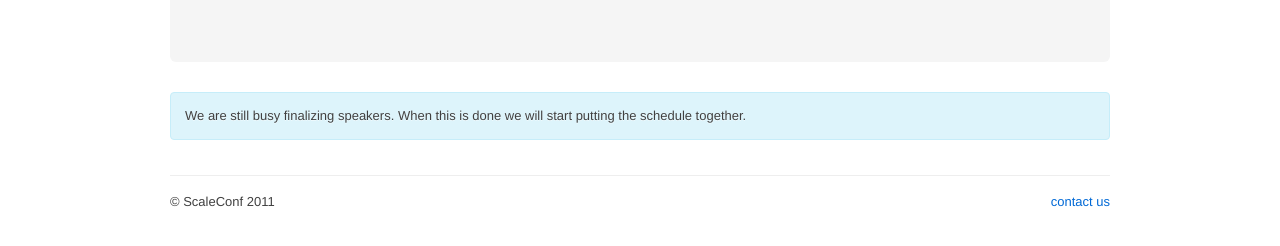
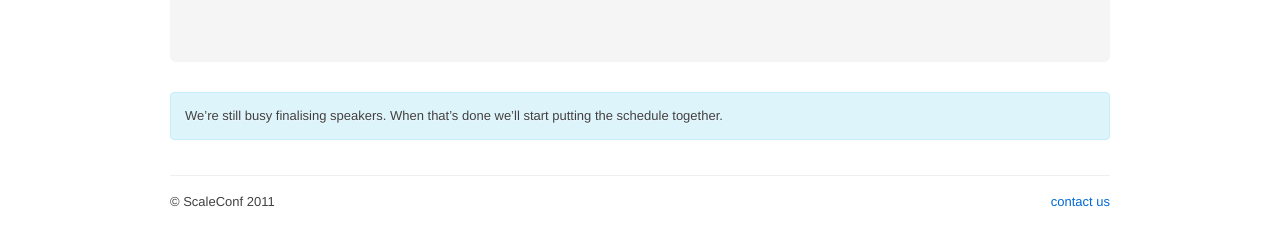
Before and after one commit to scaleconf/scaleconf.github.com, a Jekyll site: the page built from schedule.html, in a window 1280 px wide. Shown: the part 178-424 px from the top of the page. Built offline with Jekyll 4.4.1, drawn with Linux system fonts in a browser that asks for light colours; Markdown is read by kramdown in place of the engine named in the settings.

Commit message:
Copy tweaks

```diff
--- a/schedule.html
+++ b/schedule.html
@@ -12,7 +12,7 @@ meta-description: The programme for the Scaleconf, a conference focusing on web
       <div class="row">
           <div class='span16'>
               <div class='alert-message block-message info'>
-                  We are still busy finalizing speakers. When this is done we will start putting the schedule together.
+                  We&#8217;re still busy finalising speakers. When that&#8217;s done we&#8217;ll start putting the schedule together.
               </div>
           </div>
       </div>
```
